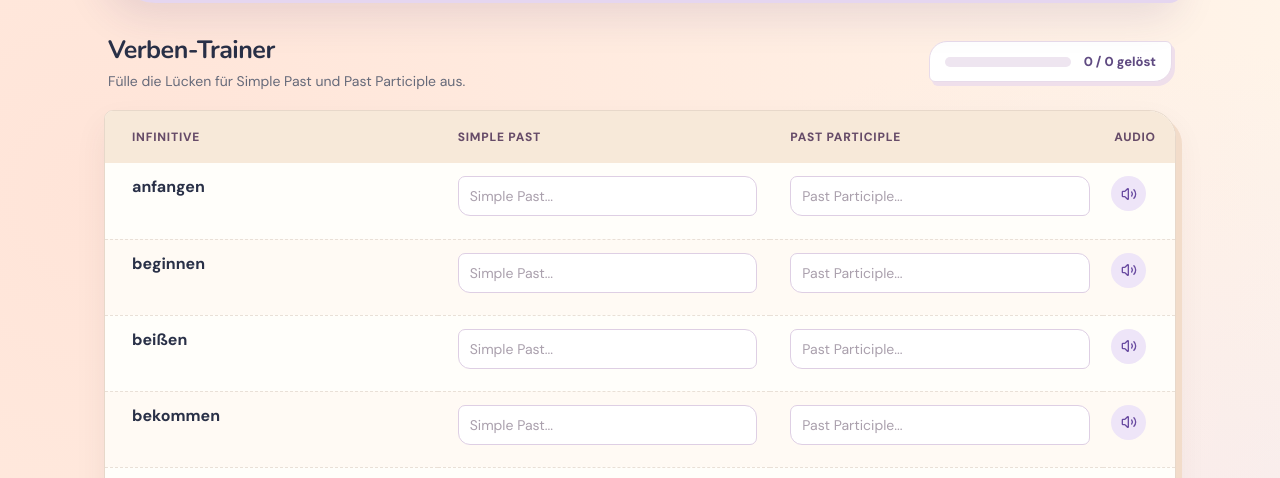
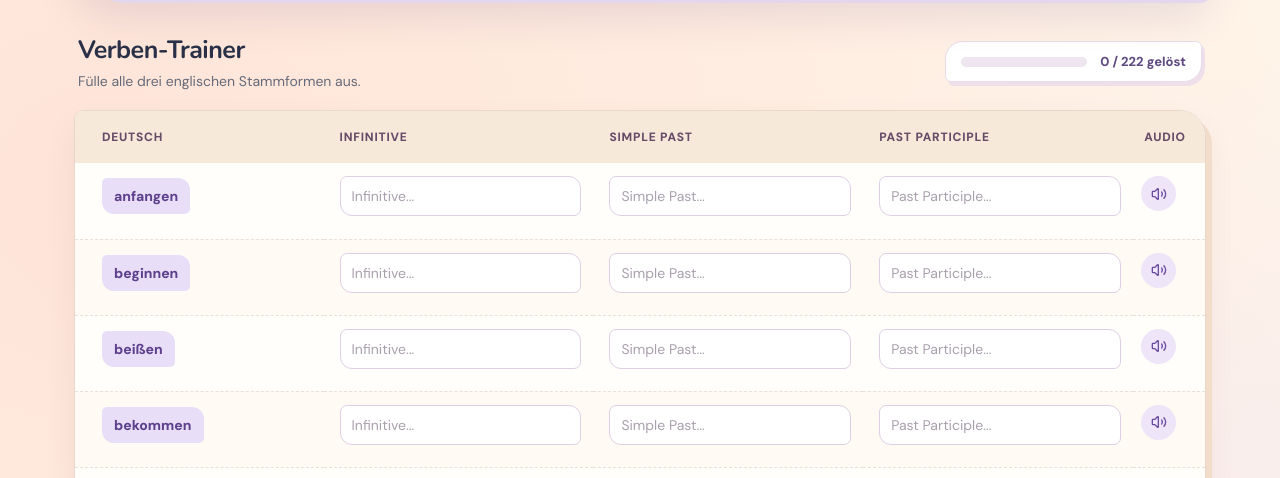
Before and after one commit to fraudanne-coder/unregVerbenEnglisch, a plain HTML site: page Index.html in a window 1280 px wide. Shown: the part 303-781 px from the top of the page. Drawn offline with nearby package versions, Linux system fonts and the light colour scheme.

Commit message:
Update styles and functionality in Index.html

```diff
--- a/Index.html
+++ b/Index.html
@@ -15,7 +15,7 @@
     body { margin:0; color:var(--ink); background:radial-gradient(circle at 8% 8%,#ffe4d8 0,transparent 26%),radial-gradient(circle at 91% 28%,#e8ddfa 0,transparent 30%),var(--bg); }
     button { cursor:pointer; }
     button:focus-visible, input:focus-visible { outline:3px solid #a787d7; outline-offset:3px; }
-    .shell { max-width:1120px; margin:0 auto; padding:42px 24px 60px; }
+    .shell { max-width:1180px; margin:0 auto; padding:42px 24px 60px; }
     .hero { position:relative; overflow:hidden; border-radius:12px 46px 16px 42px; background:#56418e; color:white; padding:43px 48px; display:flex; justify-content:space-between; align-items:center; gap:20px; box-shadow:9px 10px 0 #e5d6f0,0 22px 42px rgba(73,49,113,.13); }
     .hero:before,.hero:after { content:""; position:absolute; border:2px dashed rgba(255,255,255,.2); border-radius:50%; width:330px; height:330px; right:-83px; top:-183px; transform:rotate(-20deg); }
     .hero:after { width:196px;height:196px;right:135px;top:122px;border-style:solid;border-color:rgba(255,255,255,.12); }
@@ -35,16 +35,16 @@
     .progress-text { font-size:13px; font-weight:800; white-space:nowrap; color:#604b82; }
     .table-card { background:#fffefa; border:1px solid #e7d8ca; border-radius:9px 27px 11px 27px; box-shadow:6px 7px 0 #f2dcca,0 15px 32px rgba(84,60,74,.07); overflow:hidden; }
     .table-scroll { overflow-x:auto; }
-    table { border-collapse:collapse; width:100%; min-width:790px; table-layout:fixed; }
+    table { border-collapse:collapse; width:100%; min-width:920px; table-layout:fixed; }
+    th:first-child, td:first-child { width:22%; padding-left:27px; }
     th:last-child, td:last-child { width:72px; padding-left:8px; padding-right:16px; text-align:center; }
-    th { background:#f7e9d9; color:#664b68; text-align:left; padding:18px 20px; font-size:12px; letter-spacing:.065em; text-transform:uppercase; font-weight:800; }
-    th:first-child,td:first-child { padding-left:27px; }
-    td { border-top:1px dashed #e9e0d7; padding:13px 13px 13px 20px; height:76px; vertical-align:top; }
+    th { background:#f7e9d9; color:#664b68; text-align:left; padding:18px 16px; font-size:12px; letter-spacing:.065em; text-transform:uppercase; font-weight:800; }
+    td { border-top:1px dashed #e9e0d7; padding:13px 12px 13px 16px; height:76px; vertical-align:top; }
     tbody tr:nth-child(even) { background:#fffaf4; }
     tbody tr:hover { background:#faf3ff; }
     tr:first-child td { border-top:0; }
     .cell-line { display:flex; align-items:center; gap:7px; min-height:40px; }
-    .given { display:inline-block; padding:9px 12px; border-radius:5px 12px 5px 12px; background:#e8def7; color:#5e408d; font-weight:800; min-width:76px; }
+    .given { display:inline-block; padding:9px 12px; border-radius:5px 12px 5px 12px; background:#e8def7; color:#5e408d; font-weight:800; font-size:14px; }
     .answer { width:100%; min-width:80px; height:40px; border:1.5px solid #decfe4; border-radius:7px 12px 7px 12px; background:#fff; color:var(--ink); padding:0 11px; font-size:14px; font-weight:600; transition:border-color .2s,background .2s,box-shadow .2s; }
     .answer::placeholder { color:#aaa0ad; font-weight:400; }
     .answer:focus { border-color:var(--blue); box-shadow:0 0 0 3px #eee4fa; }
@@ -56,7 +56,7 @@
     .feedback { font-size:11px; line-height:1.3; margin:5px 0 0; font-weight:700; min-height:0; }
     .feedback.good { color:var(--green); } .feedback.bad { color:var(--red); }
     .bottom { padding:21px 24px; border-top:1px solid var(--line); display:flex; justify-content:space-between; align-items:center; gap:15px; flex-wrap:wrap; background:#fffcf6; }
-    .hint { display:flex; align-items:center; gap:8px; color:var(--muted); font-size:13px; max-width:530px; }
+    .hint { display:flex; align-items:center; gap:8px; color:var(--muted); font-size:13px; max-width:580px; }
   </style>
  </head>
  <body>
@@ -65,7 +65,7 @@
       <div class="hero-copy">
         <span class="eyebrow"><i data-lucide="sparkles"></i> English Grammar Training</span>
         <h1>Unregelmäßige Verben üben</h1>
-        <p>Trage die gesuchten Formen ein. Überprüfe deine Eingaben mit Enter oder Tab und höre dir die Aussprache an.</p>
+        <p>Trage Infinitive, Simple Past und Past Participle zum deutschen Verb ein. Überprüfe deine Eingaben mit Enter oder Tab und höre dir die Aussprache an.</p>
       </div>
       <div class="hero-art"><i data-lucide="headphones"></i></div>
     </header>
@@ -73,7 +73,7 @@
     <div class="toolbar">
       <div>
         <h2>Verben-Trainer</h2>
-        <p>Fülle die Lücken für Simple Past und Past Participle aus.</p>
+        <p>Fülle alle drei englischen Stammformen aus.</p>
       </div>
       <div class="progress-wrap">
         <div class="progress-track"><div class="progress-fill" id="progressFill"></div></div>
@@ -86,15 +86,14 @@
         <table>
           <thead>
             <tr>
+              <th>Deutsch</th>
               <th>Infinitive</th>
               <th>Simple Past</th>
               <th>Past Participle</th>
               <th>Audio</th>
             </tr>
           </thead>
-          <tbody id="verbTableBody">
-            <!-- Wird dynamisch aus verbs.csv geladen -->
-          </tbody>
+          <tbody id="verbTableBody"></tbody>
         </table>
       </div>
       <div class="bottom">
@@ -115,11 +114,12 @@
         const lines = text.trim().split('\n');
 
         verbs = lines.slice(1).map(line => {
-          const [infinitive, past, participle, audio] = line.split(',').map(s => s.trim());
-          return { infinitive, past, participle, audio };
+          const [german, infinitive, past, participle, audio] = line.split(',').map(s => s.trim());
+          return { german, infinitive, past, participle, audio };
         });
 
         renderTable();
+        updateProgress();
       } catch (err) {
         console.error('Fehler beim Laden der Verben:', err);
       }
@@ -132,7 +132,13 @@
       verbs.forEach((v, index) => {
         const tr = document.createElement('tr');
         tr.innerHTML = `
-          <td><strong>${v.infinitive}</strong></td>
+          <td><div class="cell-line"><span class="given">${v.german}</span></div></td>
+          <td>
+            <div class="cell-line">
+              <input type="text" class="answer" data-index="${index}" data-type="infinitive" placeholder="Infinitive...">
+            </div>
+            <div class="feedback" id="fb-infinitive-${index}"></div>
+          </td>
           <td>
             <div class="cell-line">
               <input type="text" class="answer" data-index="${index}" data-type="past" placeholder="Simple Past...">
@@ -143,7 +149,7 @@
             <div class="cell-line">
               <input type="text" class="answer" data-index="${index}" data-type="participle" placeholder="Past Participle...">
             </div>
-            <div class="feedback" id="fb-part-${index}"></div>
+            <div class="feedback" id="fb-participle-${index}"></div>
           </td>
           <td>
             <button class="speak" onclick="playAudio('${v.audio}')" title="Anhören">
@@ -166,14 +172,15 @@
 
     function attachListeners() {
       const inputs = document.querySelectorAll('.answer');
-      inputs.forEach(input => {
+      inputs.forEach((input, idx) => {
         input.addEventListener('keydown', (e) => {
           if (e.key === 'Enter') {
             checkAnswer(input);
+            if (inputs[idx + 1]) inputs[idx + 1].focus();
           }
         });
         input.addEventListener('blur', () => {
-          if(input.value.trim() !== '') checkAnswer(input);
+          if (input.value.trim() !== '') checkAnswer(input);
         });
       });
     }
@@ -182,10 +189,12 @@
       const index = input.getAttribute('data-index');
       const type = input.getAttribute('data-type');
       const val = input.value.trim().toLowerCase();
-      const target = verbs[index][type].toLowerCase();
-      const fb = document.getElementById(`fb-${type === 'past' ? 'past' : 'part'}-${index}`);
+      const rawTarget = verbs[index][type];
+      const target = rawTarget.toLowerCase();
+      const alternatives = target.split('/').map(s => s.trim());
+      const fb = document.getElementById(`fb-${type}-${index}`);
 
-      if (val === target) {
+      if (val === target || alternatives.includes(val)) {
         input.classList.remove('incorrect');
         input.classList.add('correct');
         fb.textContent = 'Richtig! 🎉';
@@ -193,16 +202,16 @@
       } else {
         input.classList.remove('correct');
         input.classList.add('incorrect');
-        fb.textContent = `Fichtig wäre: ${verbs[index][type]}`;
+        fb.textContent = `Richtig wäre: ${rawTarget}`;
         fb.className = 'feedback bad';
       }
       updateProgress();
     }
 
     function updateProgress() {
-      const total = verbs.length * 2;
+      const total = verbs.length * 3;
       const correctInputs = document.querySelectorAll('.answer.correct').length;
-      const pct = (correctInputs / total) * 100;
+      const pct = total > 0 ? (correctInputs / total) * 100 : 0;
       document.getElementById('progressFill').style.width = pct + '%';
       document.getElementById('progressText').textContent = `${correctInputs} / ${total} gelöst`;
     }
```
